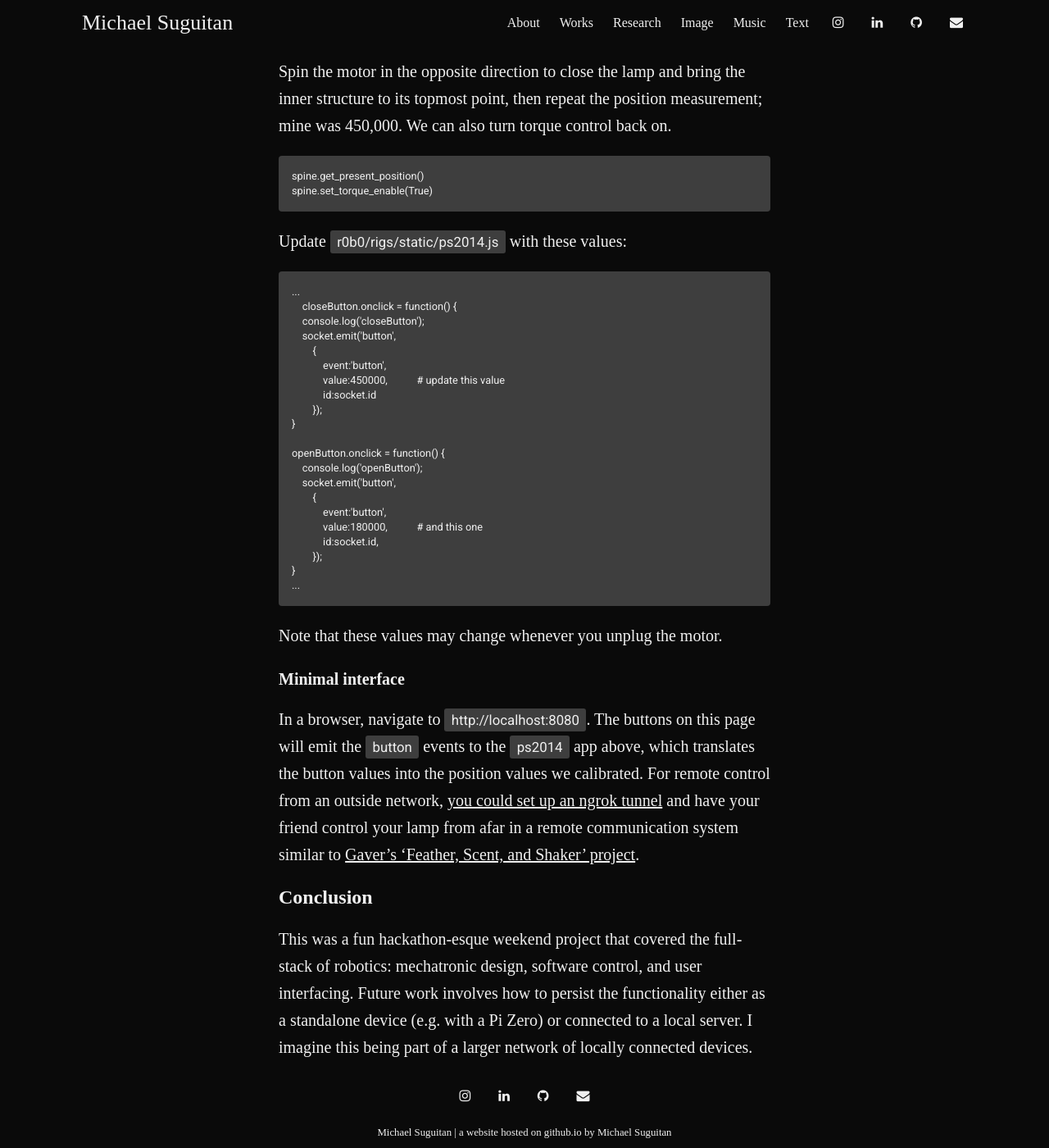
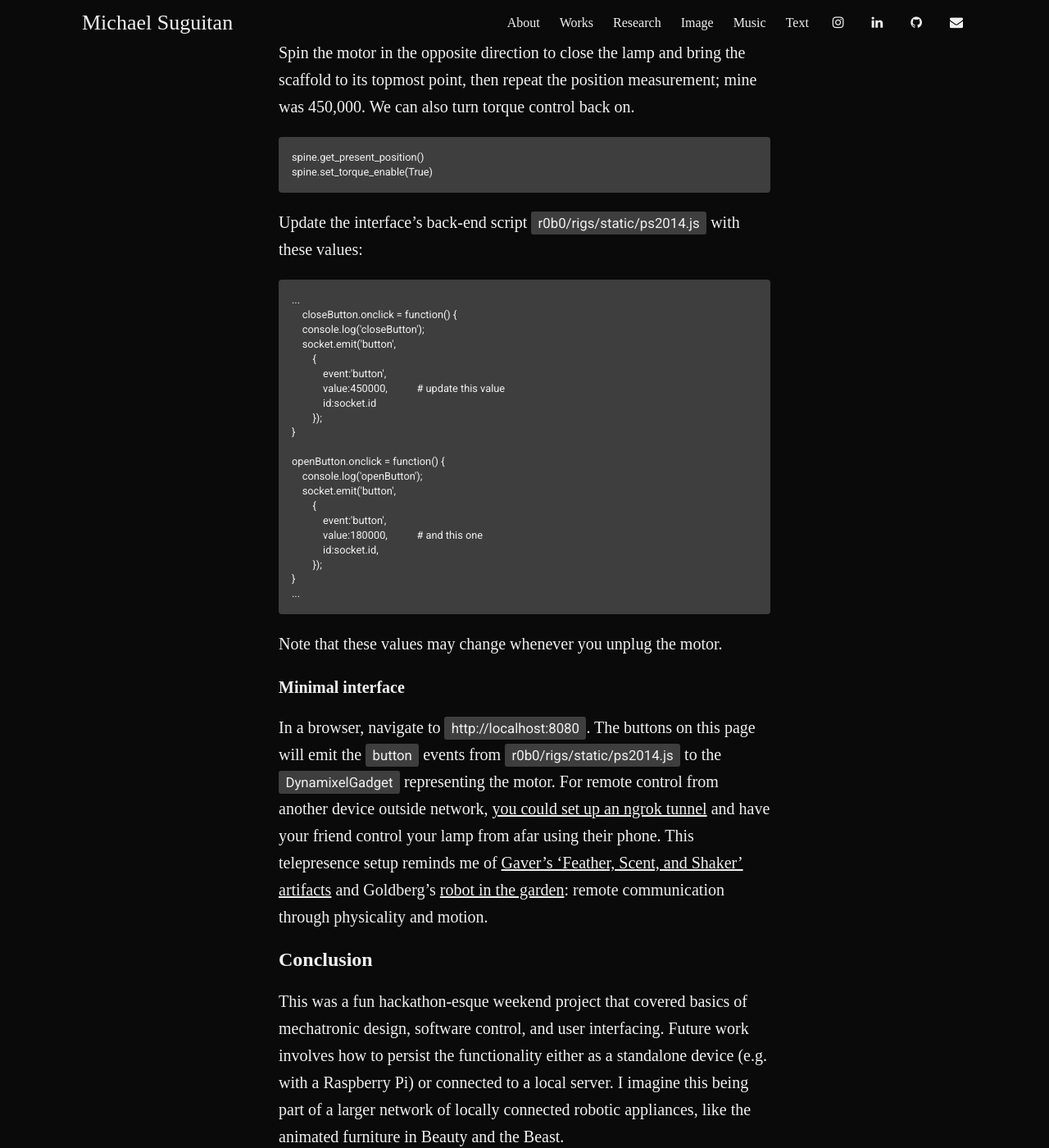
Before and after one commit to msgtn/msgtn.github.io, a Jekyll site: the page built from works/_posts/2023-06-16-ps2014.md, in a window 1280 px wide and 1400 px high, scrolled down 4438 px. Shown: the whole window at 82% size. Built offline with Jekyll 4.4.1, drawn with Linux system fonts in a browser that asks for light colours; nearby versions of some CDN libraries; some of the changed text lies outside the part shown.

````diff
--- a/works/_posts/2023-06-16-ps2014.md
+++ b/works/_posts/2023-06-16-ps2014.md
@@ -33,9 +33,9 @@
 Another plus for the XL330 is that it operates at 5V; while this means it has a lower top speed than higher-voltage motors, it can be powered from a simple 5V supply like a USB port on a computer or wall charger.
 
 This list covers the items I used:
-- **Motor and controller**: Dynamixel XL330 (the M288 or M077 are identical externally, though the M077 has a faster gearbox), Dynamixel U2D2 communication board, power connection (e.g. a USB breakout board). [A guide for wiring this motor interface which I use for other projects is available here](https://github.com/psychomugs/r0b0/blob/main/docs/wiring.md). ADD PICTURE OF ACTUAL COMPONENT
+- **Motor and controller**: Dynamixel XL330 (the M288 or M077 are identical externally, though the M077 has a faster gearbox), Dynamixel U2D2 communication board, power connection (e.g. a USB breakout board). [A guide for wiring this motor interface which I use for other projects is available here](https://github.com/psychomugs/r0b0/blob/main/docs/wiring.md).
 - **Hardware**: 1/4" 6" coarse-thread bolt and nut, M2 bolts and nuts (for the motor mount: 20mm x1, 10mm x2, nut x1; for the 1/4" screw mount: 4mm x2, 8mm x2, nut x2)
-- **Printed components**: Motor-body mount, bolt-motor mount, scaffold actuator mount. [Files are downloadable here](https://www.thingiverse.com/thing:6089929).
+- **Printed components**: Motor-body mount, bolt-motor mount, scaffold actuator mount. [The design files are downloadable here](https://www.thingiverse.com/thing:6089929).
 
 ### Software
 
@@ -63,24 +63,24 @@
 ```
 
 Then, we can set the operating mode to 'extended position' to enable multi-turn position control.
-The large range of the Dynamixel's extended position mode — from ±1,048,575 — is really useful.
+This enables position control through ±256 revolutions with a resolution of ±1,048,575.
 ```
 spine.set_operating_mode(4)
 ```
 
-Then, manually spin the motor until the lamp is fully open / 'exploded' with the inner structure at its bottommost point.
+Then, manually spin the motor until the lamp is fully open / 'exploded' with the scaffold at its bottommost point.
 Record the `present_position` value; mine was 180,000:
 ```
 spine.get_present_position()
 ```
-Spin the motor in the opposite direction to close the lamp and bring the inner structure to its topmost point, then repeat the position measurement; mine was 450,000.
+Spin the motor in the opposite direction to close the lamp and bring the scaffold to its topmost point, then repeat the position measurement; mine was 450,000.
 We can also turn torque control back on.
 ```
 spine.get_present_position()
 spine.set_torque_enable(True)
 ```
 
-Update `r0b0/rigs/static/ps2014.js` with these values:
+Update the interface's back-end script `r0b0/rigs/static/ps2014.js` with these values:
 ```
 ...
     closeButton.onclick = function() {
@@ -109,10 +109,11 @@
 
 ### Minimal interface
 In a browser, navigate to `http://localhost:8080`.
-The buttons on this page will emit the `button` events to the `ps2014` app above, which translates the button values into the position values we calibrated.
-For remote control from an outside network, [you could set up an ngrok tunnel](https://github.com/psychomugs/r0b0/blob/main/docs/blsm.md) and have your friend control your lamp from afar in a remote communication system similar to [Gaver's 'Feather, Scent, and Shaker' project](https://cfacaa.human.cornell.edu/dea.arl/linked%20docs/Feather%20Scent%20and%20Shaker.pdf).
+The buttons on this page will emit the `button` events from `r0b0/rigs/static/ps2014.js` to the `DynamixelGadget` representing the motor.
+For remote control from another device outside network, [you could set up an ngrok tunnel](https://github.com/psychomugs/r0b0/blob/main/docs/blsm.md) and have your friend control your lamp from afar using their phone.
+This telepresence setup reminds me of [Gaver's 'Feather, Scent, and Shaker' artifacts](https://cfacaa.human.cornell.edu/dea.arl/linked%20docs/Feather%20Scent%20and%20Shaker.pdf) and Goldberg's [robot in the garden](https://mitpress.mit.edu/9780262571548/the-robot-in-the-garden/): remote communication through physicality and motion.
 
 ## Conclusion
-This was a fun hackathon-esque weekend project that covered the full-stack of robotics: mechatronic design, software control, and user interfacing.
-Future work involves how to persist the functionality either as a standalone device (e.g. with a Pi Zero) or connected to a local server.
-I imagine this being part of a larger network of locally connected devices.
+This was a fun hackathon-esque weekend project that covered basics of mechatronic design, software control, and user interfacing.
+Future work involves how to persist the functionality either as a standalone device (e.g. with a Raspberry Pi) or connected to a local server.
+I imagine this being part of a larger network of locally connected robotic appliances, like the animated furniture in Beauty and the Beast.
````
Also changed, not shown: other parts of works/_posts/2023-06-16-ps2014.md (+2 -2 lines), pages/research.md (+2 -0 lines).
